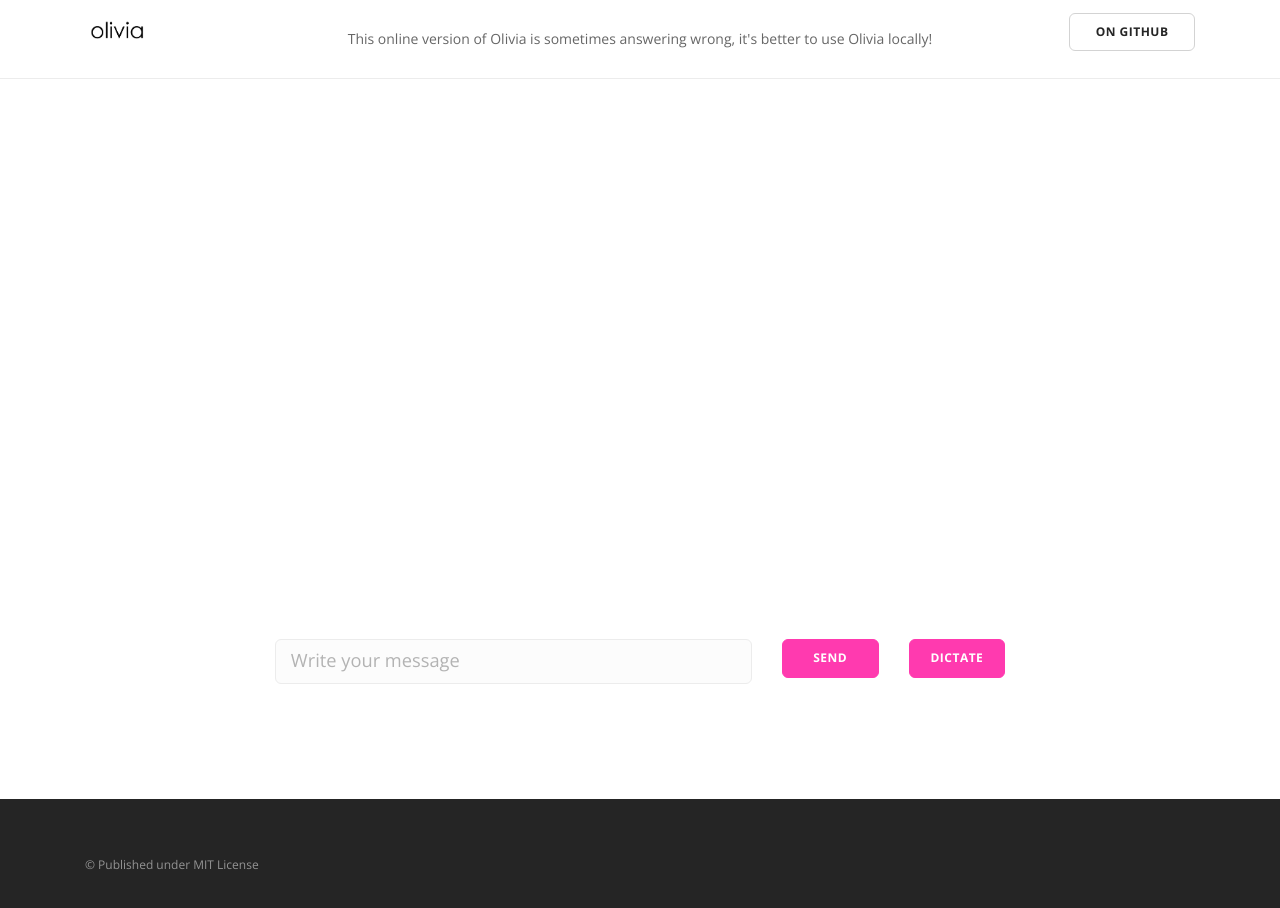
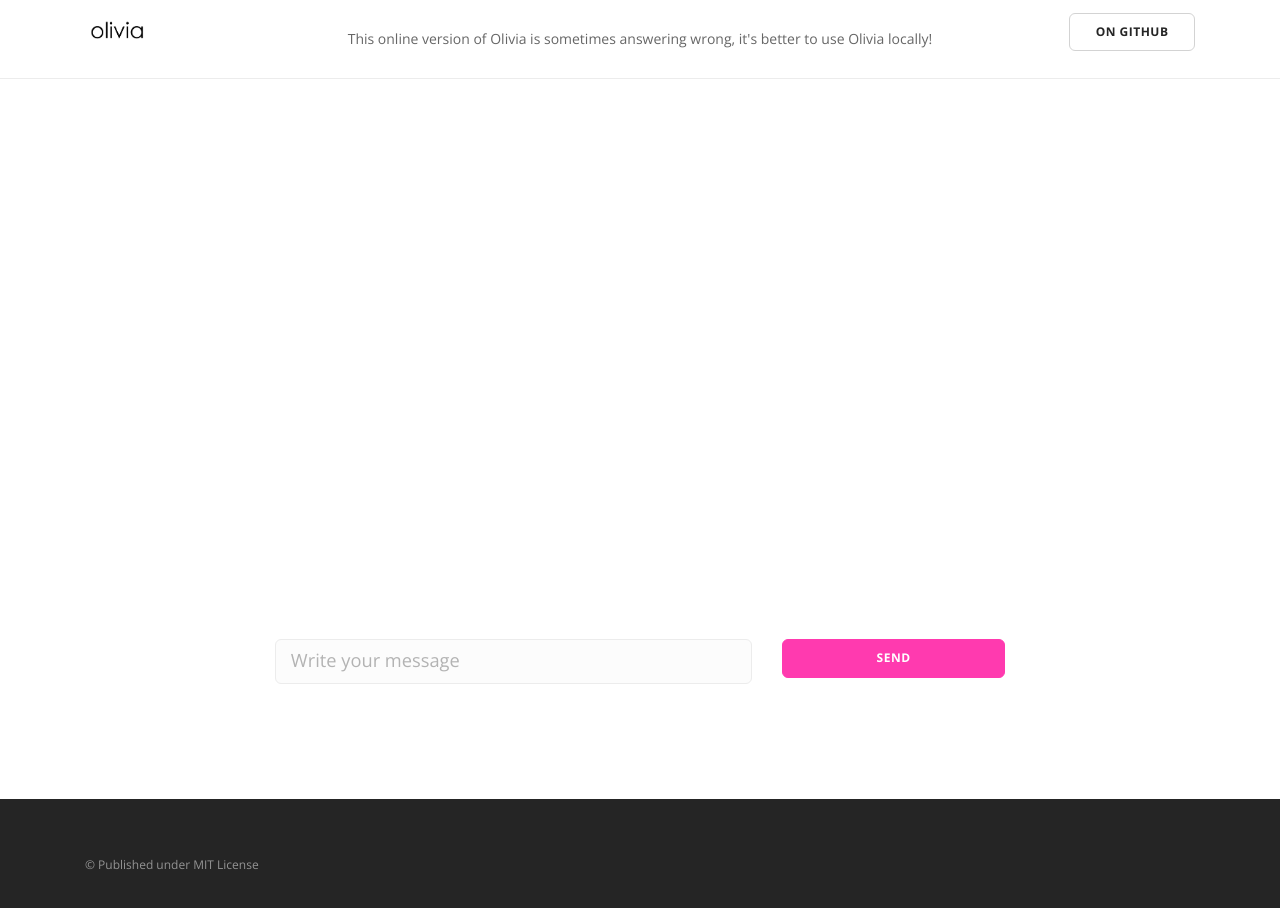
Before and after one commit to olivia-ai/olivia-ai.org, a Vue app: page /chat in a window 1280 px wide. Shown: the top 908 px of the page. Built offline with nearby package versions, Linux system fonts and the light colour scheme; what vue-resource would draw is missing.

Commit message:
Remove speech recognition on non-compatible browsers #29

```diff
--- a/package.json
+++ b/package.json
@@ -12,7 +12,7 @@
     "capacitor-update": "vue-cli-service capacitor-update"
   },
   "dependencies": {
-    "@capacitor/cli": "^1.0.0-beta.19",
+    "@capacitor/cli": "^1.0.0",
     "@capacitor/core": "^1.0.0-alpha.38",
     "register-service-worker": "^1.5.2",
     "vue": "^2.5.16",
@@ -35,8 +35,7 @@
       "node": true
     },
     "extends": [
-      "plugin:vue/essential",
-      "eslint:recommended"
+      "plugin:vue/essential"
     ],
     "rules": {},
     "parserOptions": {
--- a/src/views/Chat.vue
+++ b/src/views/Chat.vue
@@ -27,10 +27,10 @@
               <div class="col-md-8">
                 <input v-model="input" v-on:keyup.enter="validate()" type="text" placeholder="Write your message" />
               </div>
-              <div class="col-md-2">
+              <div :class="'col-md-' + (recorgnitionEnabled ? '2' : '4')">
                 <button @click="validate()" type="submit" class="btn btn--primary type--uppercase">Send</button>
               </div>
-              <div class="col-md-2">
+              <div class="col-md-2" v-if="recorgnitionEnabled">
                 <button @click="dictate()" type="submit" class="btn btn--primary type--uppercase">Dictate</button>
               </div>
             </div>
@@ -41,20 +41,30 @@
   </div>
 </template>
 <script>
-  let SpeechRecognition = SpeechRecognition || webkitSpeechRecognition
+  let SpeechRecognition = SpeechRecognition
+  let voice
+
+  const voices = speechSynthesis.getVoices()
+  for (let i = 0; i < voices.length; i++) {
+    if (!voices[i].lang.includes('en'))
+      continue
+
+    if (voices[i].name === 'Samantha')
+      voice = voices[i]
+  }
 
   export default {
     data() {
       return {
         input: "",
-        voice: null,
+        recorgnitionEnabled: typeof SpeechRecognition !== "undefined",
         bubbles: []
       }
     },
     methods: {
       speak(text) {
         let message = new SpeechSynthesisUtterance(text)
-        message.voice = speechSynthesis.getVoices()[33]
+        message.voice = voice
         message.lang = "en-GB"
         window.speechSynthesis.speak(message);
       },
```
Also changed, not shown: 1 other file (tests, documents, lock files or other folders).
